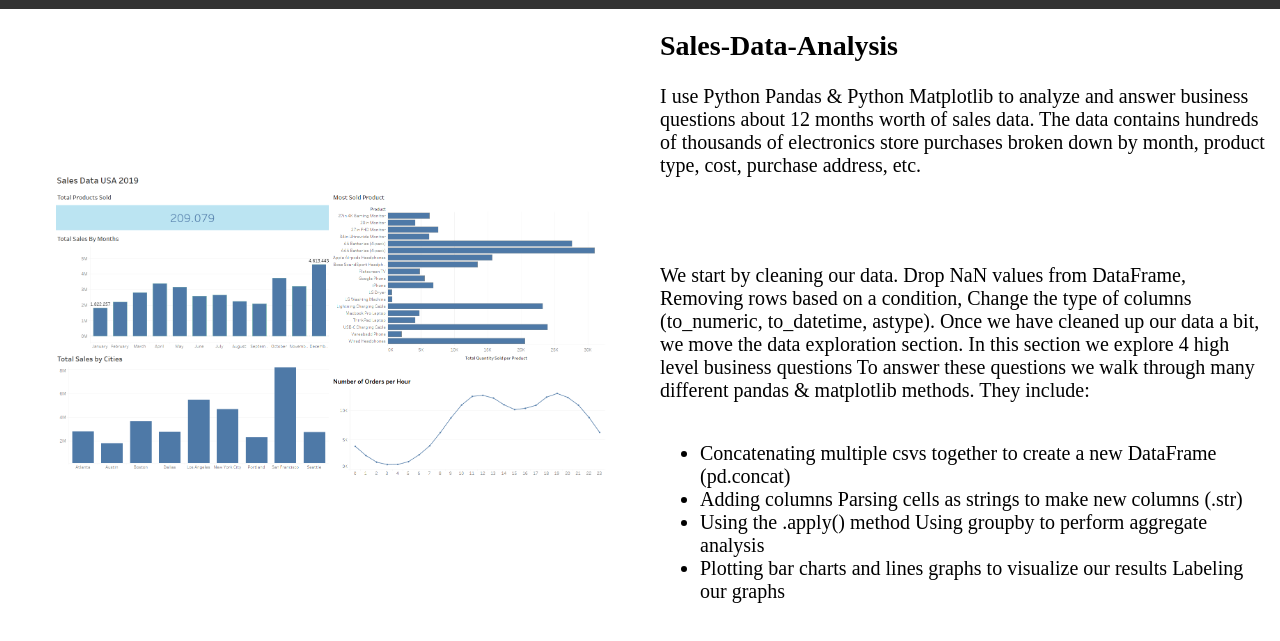
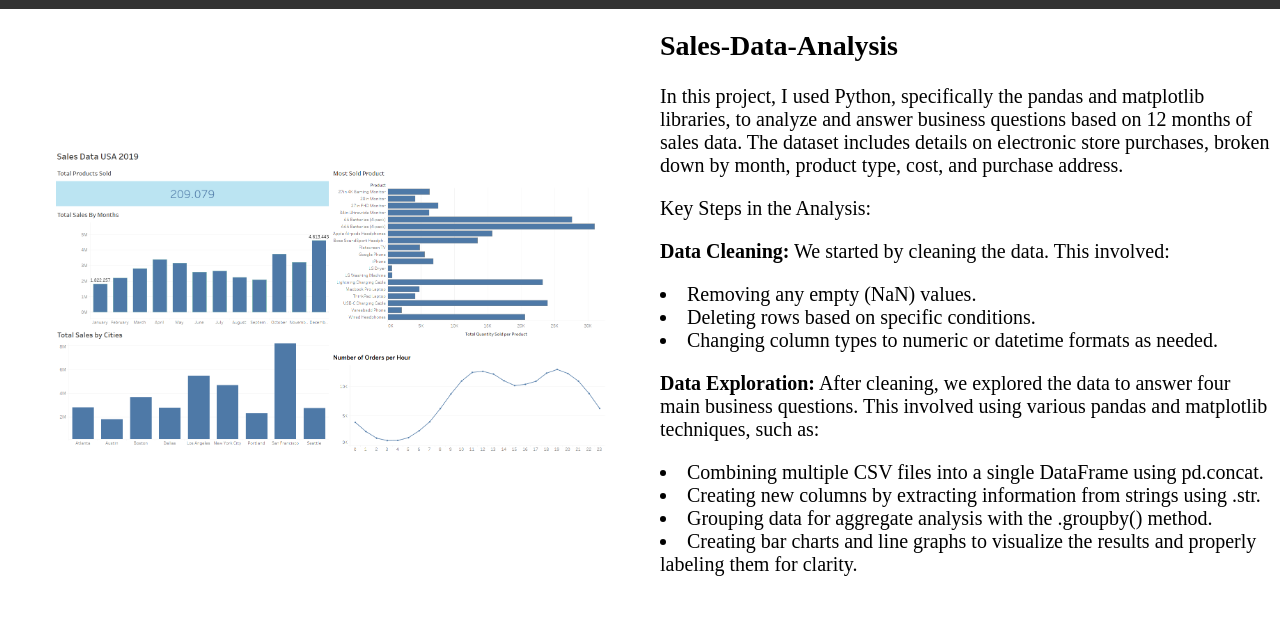
Before and after one commit to borangobel/Portfolio-Website, a plain HTML site: page sales_data_pro.html in a window 1280 px wide. Shown: the part 81-722 px from the top of the page. Drawn offline with Linux system fonts and the light colour scheme.

Commit message:
Update sales_data_pro.html

```diff
--- a/sales_data_pro.html
+++ b/sales_data_pro.html
@@ -25,15 +25,20 @@
             </div>
             <div class="project-info">
                 <h2>Sales-Data-Analysis</h2>
-                <p>I use Python Pandas & Python Matplotlib to analyze and answer business questions about 12 months worth of sales data. The data contains hundreds of thousands of electronics store purchases broken down by month, product type, cost, purchase address, etc.</p><br>
-                <p>We start by cleaning our data. Drop NaN values from DataFrame, Removing rows based on a condition, Change the type of columns (to_numeric, to_datetime, astype). Once we have cleaned up our data a bit, we move the data exploration section. In this section we explore 4 high level business questions To answer these questions we walk through many different pandas & matplotlib methods. They include:</p>
+                <p>In this project, I used Python, specifically the pandas and matplotlib libraries, to analyze and answer business questions based on 12 months of sales data. The dataset includes details on electronic store purchases, broken down by month, product type, cost, and purchase address.</p>
+                <p>Key Steps in the Analysis:</p>
+                <p><b>Data Cleaning:</b> We started by cleaning the data. This involved:
+                    <li>Removing any empty (NaN) values.</li>
+                    <li>Deleting rows based on specific conditions.</li>
+                    <li>Changing column types to numeric or datetime formats as needed.</li>
+                </p>
+                <p><b>Data Exploration:</b> After cleaning, we explored the data to answer four main business questions. This involved using various pandas and matplotlib techniques, such as:
+                    <li>Combining multiple CSV files into a single DataFrame using pd.concat.</li>
+                    <li>Creating new columns by extracting information from strings using .str.</li>
+                    <li>Grouping data for aggregate analysis with the .groupby() method.</li>
+                    <li>Creating bar charts and line graphs to visualize the results and properly labeling them for clarity.</li>
+                </p>
 
-                <ul>
-                    <li>Concatenating multiple csvs together to create a new DataFrame (pd.concat)</li>
-                    <li>Adding columns Parsing cells as strings to make new columns (.str)</li>
-                    <li>Using the .apply() method Using groupby to perform aggregate analysis</li>
-                    <li>Plotting bar charts and lines graphs to visualize our results Labeling our graphs</li>
-                </ul>
             </div>
         </div>
     </div>
```
